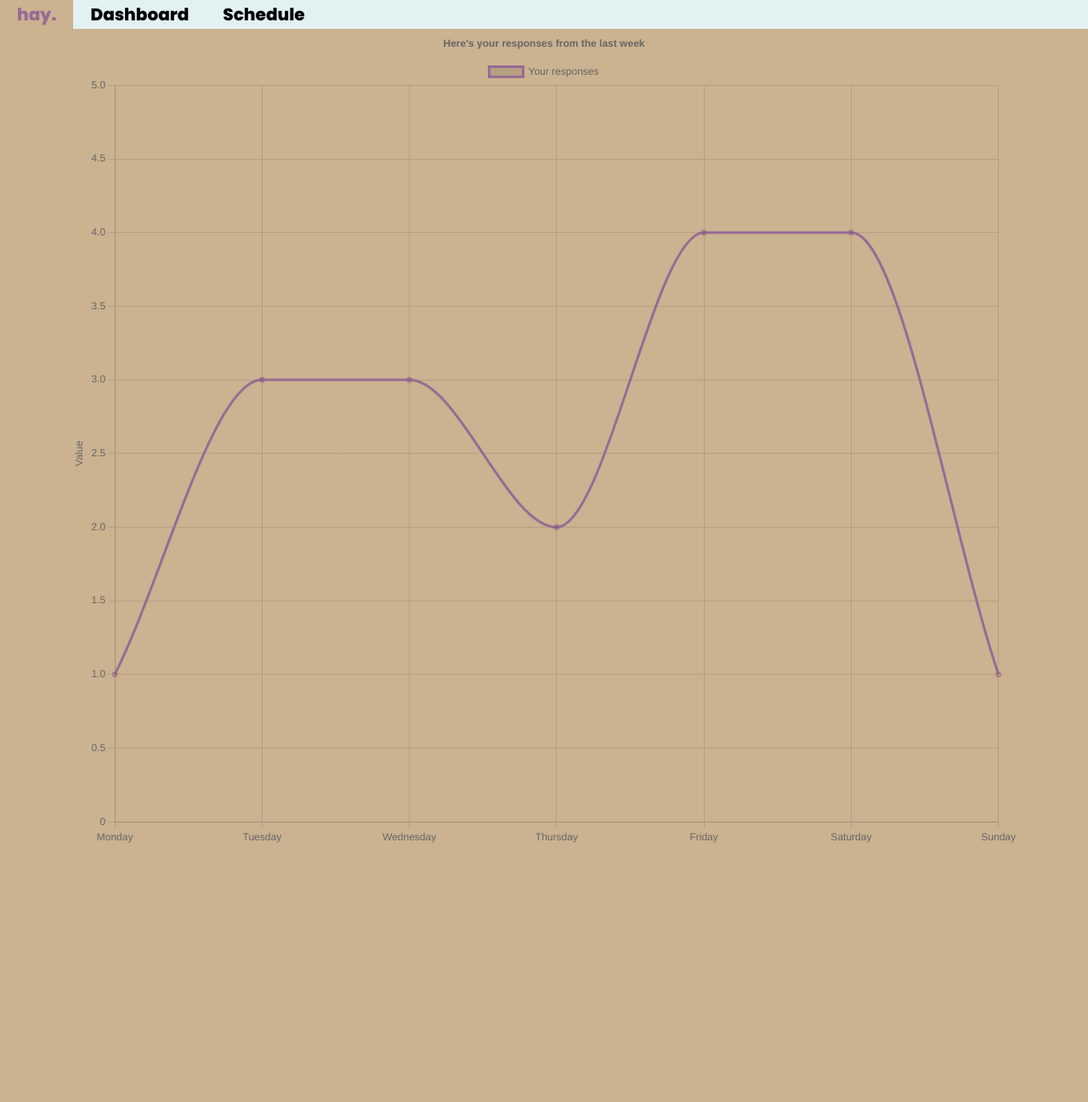
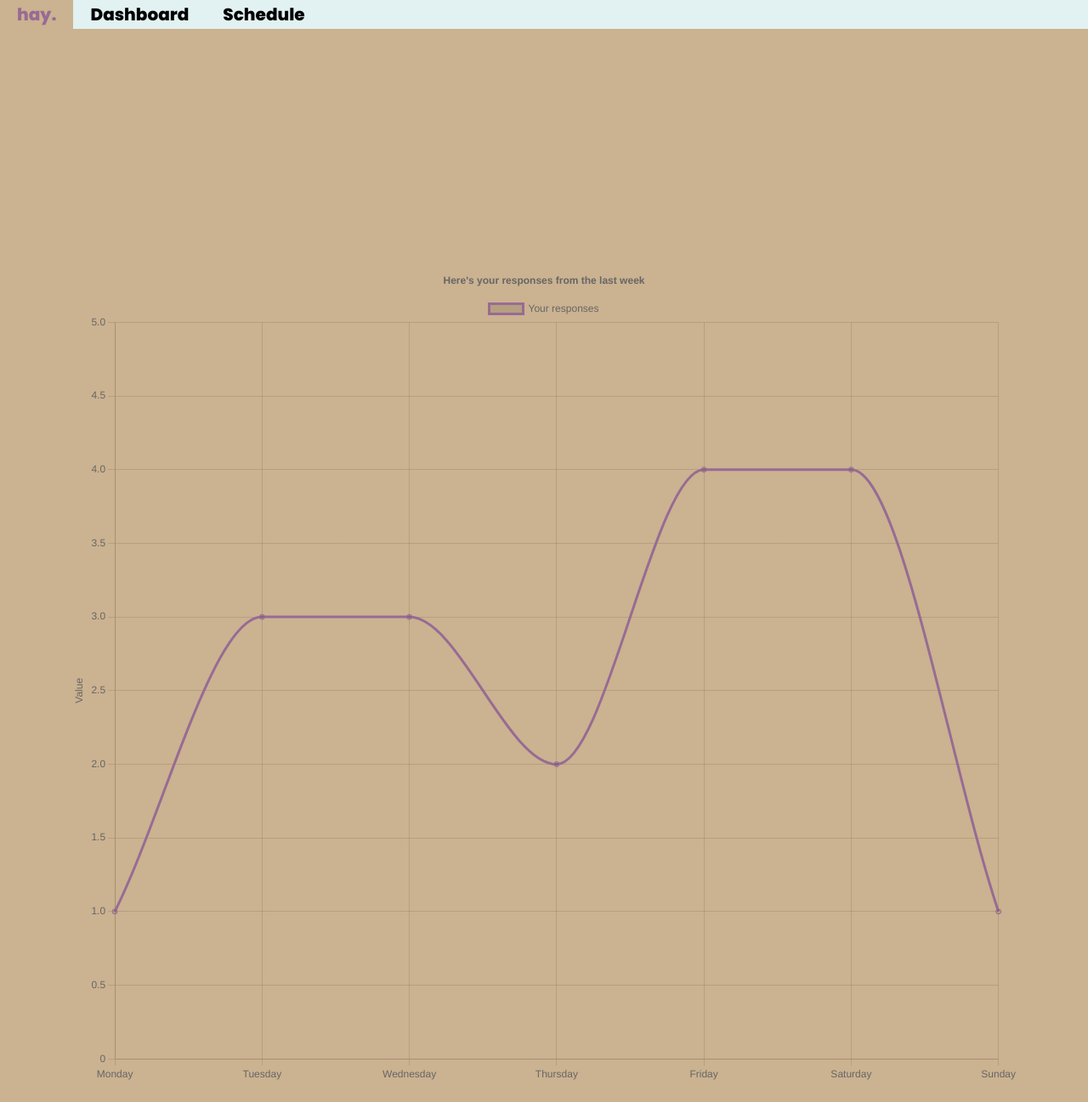
Before and after one commit to QuincyMillerDev/HackUCONN-2022, a Django app: page /dashboard in a window 1280 px wide. Shown: the whole page at 85% size. Before the commit the page ends 992 px from the top, so only its background shows below. Run offline with Django 4.2, Linux system fonts and the light colour scheme.

Commit message:
small fix
small

```diff
--- a/hay/haysite/static/css/style.css
+++ b/hay/haysite/static/css/style.css
@@ -49,6 +49,9 @@ form {
     margin-top: 10%;
     width: 90%;
     max-width: 500px;
+}
+#graph-space {
+    margin-top:25%;
 }
 form #form-title {
     margin-top: 0;
--- a/hay/haysite/templates/hay/dashboard.html
+++ b/hay/haysite/templates/hay/dashboard.html
@@ -2,12 +2,11 @@
 {% load static %}
 {% block content %}
 
-<div class="chart-wrapper chart">
-    <div clas="chart-body">
+<div class="chart-wrapper chart" id="graph-space">
+    <div class="chart-body">
         <canvas id="7-day" width="170" height="150"></canvas>
     </div>
     <div class="chart-avg">
-
     </div>
 </div>
 {% endblock content %}
```
